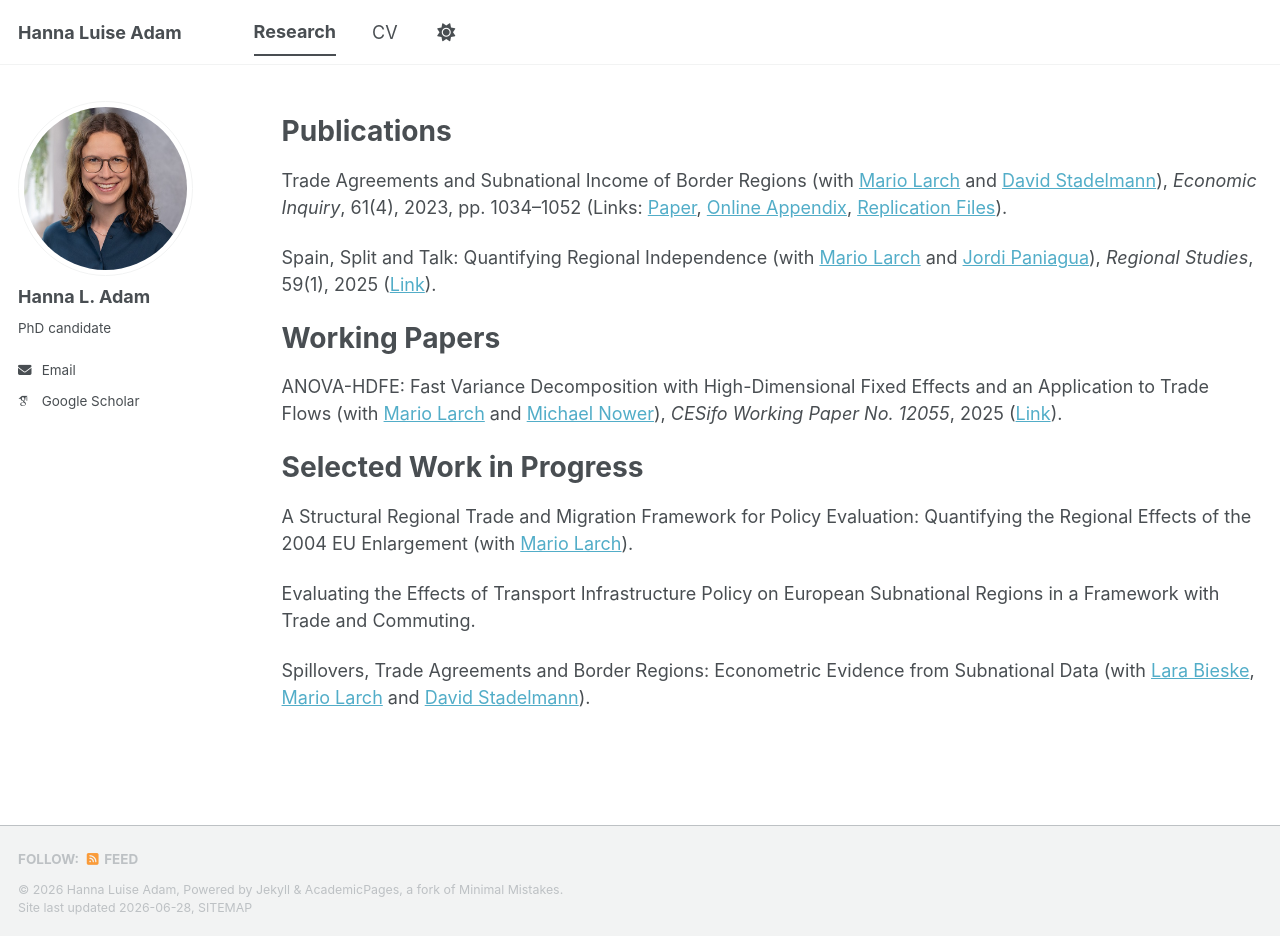
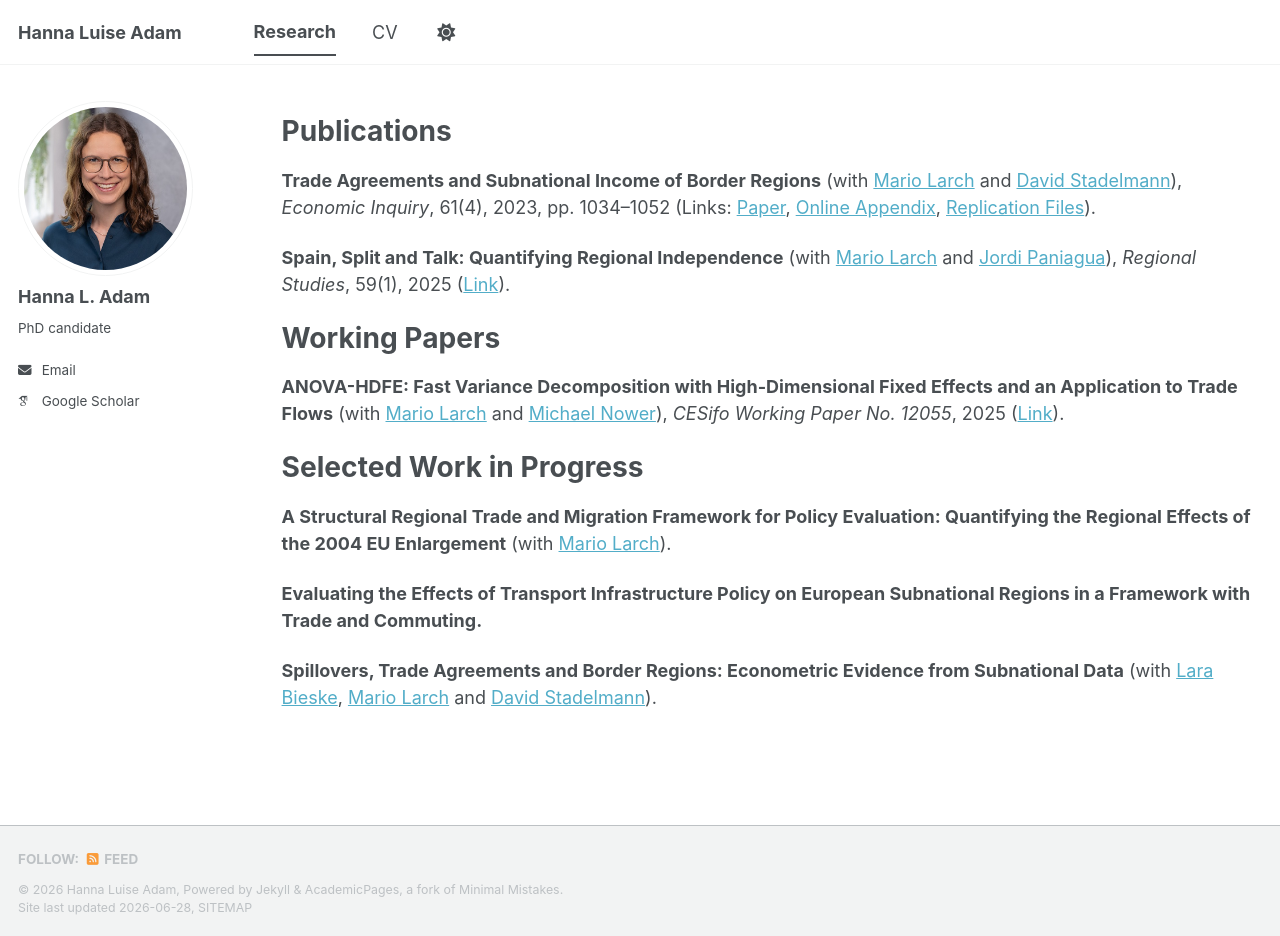
Before and after one commit to hanna-l-adam/hanna-l-adam.github.io, a Jekyll site: the page built from _pages/research.md, in a window 1280 px wide and 936 px high. Built offline with Jekyll 4.4.1, drawn with Linux system fonts in a browser that asks for light colours; some web fonts are replaced; a script bundle is joined from its source files by our own code; library files that are not in the unit come from our copies; part of the change alters nothing that is shown.

```diff
--- a/_pages/research.md
+++ b/_pages/research.md
@@ -9,19 +9,19 @@ redirect_from:
 
 # Publications
 
-Trade Agreements and Subnational Income of Border Regions (with <a href="https://www.ewf.uni-bayreuth.de/en/team/Prof_Mario_Larch/index.php" target="_blank">Mario Larch</a> and <a href="https://www.entwicklung.uni-bayreuth.de/en/team/david-stadelmann/" target="_blank">David Stadelmann</a>), *Economic Inquiry*, 61(4), 2023, pp. 1034–1052 (Links: <a href="https://doi.org/10.1111/ecin.13151" target="_blank">Paper</a>, <a href="https://onlinelibrary.wiley.com/action/downloadSupplement?doi=10.1111%2Fecin.13151&file=ecin13151-sup-0002_Appendix.pdf" target="_blank">Online Appendix</a>, <a href="https://doi.org/10.3886/E191609V3" target="_blank">Replication Files</a>).
+**Trade Agreements and Subnational Income of Border Regions** (with <a href="https://www.ewf.uni-bayreuth.de/en/team/Prof_Mario_Larch/index.php" target="_blank">Mario Larch</a> and <a href="https://www.entwicklung.uni-bayreuth.de/en/team/david-stadelmann/" target="_blank">David Stadelmann</a>), *Economic Inquiry*, 61(4), 2023, pp. 1034–1052 (Links: <a href="https://doi.org/10.1111/ecin.13151" target="_blank">Paper</a>, <a href="https://onlinelibrary.wiley.com/action/downloadSupplement?doi=10.1111%2Fecin.13151&file=ecin13151-sup-0002_Appendix.pdf" target="_blank">Online Appendix</a>, <a href="https://doi.org/10.3886/E191609V3" target="_blank">Replication Files</a>).
 
-Spain, Split and Talk: Quantifying Regional Independence (with <a href="https://www.ewf.uni-bayreuth.de/en/team/Prof_Mario_Larch/index.php" target="_blank">Mario Larch</a> and <a href="https://www.uv.es/jorpaso2/" target="_blank">Jordi Paniagua</a>), *Regional Studies*, 59(1), 2025 (<a href="https://doi.org/10.1080/00343404.2024.2437501" target="_blank">Link</a>).
+**Spain, Split and Talk: Quantifying Regional Independence** (with <a href="https://www.ewf.uni-bayreuth.de/en/team/Prof_Mario_Larch/index.php" target="_blank">Mario Larch</a> and <a href="https://www.uv.es/jorpaso2/" target="_blank">Jordi Paniagua</a>), *Regional Studies*, 59(1), 2025 (<a href="https://doi.org/10.1080/00343404.2024.2437501" target="_blank">Link</a>).
 
 # Working Papers
 
-ANOVA-HDFE: Fast Variance Decomposition with High-Dimensional Fixed Effects and an Application to Trade Flows (with <a href="https://www.ewf.uni-bayreuth.de/en/team/Prof_Mario_Larch/index.php" target="_blank">Mario Larch</a> and <a href="https://sites.google.com/view/michaelnower" target="_blank">Michael Nower</a>), *CESifo Working Paper No. 12055*, 2025 (<a href="https://www.ifo.de/en/cesifo/publications/2025/working-paper/anova-hdfe-fast-variance-decomposition-high-dimensional-fixed" target="_blank">Link</a>).
+**ANOVA-HDFE: Fast Variance Decomposition with High-Dimensional Fixed Effects and an Application to Trade Flows** (with <a href="https://www.ewf.uni-bayreuth.de/en/team/Prof_Mario_Larch/index.php" target="_blank">Mario Larch</a> and <a href="https://sites.google.com/view/michaelnower" target="_blank">Michael Nower</a>), *CESifo Working Paper No. 12055*, 2025 (<a href="https://www.ifo.de/en/cesifo/publications/2025/working-paper/anova-hdfe-fast-variance-decomposition-high-dimensional-fixed" target="_blank">Link</a>).
 
 
 # Selected Work in Progress
 
-A Structural Regional Trade and Migration Framework for Policy Evaluation: Quantifying the Regional Effects of the 2004 EU Enlargement (with <a href="https://www.ewf.uni-bayreuth.de/en/team/Prof_Mario_Larch/index.php" target="_blank">Mario Larch</a>).
+**A Structural Regional Trade and Migration Framework for Policy Evaluation: Quantifying the Regional Effects of the 2004 EU Enlargement** (with <a href="https://www.ewf.uni-bayreuth.de/en/team/Prof_Mario_Larch/index.php" target="_blank">Mario Larch</a>).
 
-Evaluating the Effects of Transport Infrastructure Policy on European Subnational Regions in a Framework with Trade and Commuting.
+**Evaluating the Effects of Transport Infrastructure Policy on European Subnational Regions in a Framework with Trade and Commuting.**
 
-Spillovers, Trade Agreements and Border Regions: Econometric Evidence from Subnational Data (with <a href="https://www.entwicklung.uni-bayreuth.de/en/team/Bieske-Lara/index.php" target="_blank">Lara Bieske</a>, <a href="https://www.ewf.uni-bayreuth.de/en/team/Prof_Mario_Larch/index.php" target="_blank">Mario Larch</a> and <a href="https://www.entwicklung.uni-bayreuth.de/en/team/david-stadelmann/" target="_blank">David Stadelmann</a>).
+**Spillovers, Trade Agreements and Border Regions: Econometric Evidence from Subnational Data** (with <a href="https://www.entwicklung.uni-bayreuth.de/en/team/Bieske-Lara/index.php" target="_blank">Lara Bieske</a>, <a href="https://www.ewf.uni-bayreuth.de/en/team/Prof_Mario_Larch/index.php" target="_blank">Mario Larch</a> and <a href="https://www.entwicklung.uni-bayreuth.de/en/team/david-stadelmann/" target="_blank">David Stadelmann</a>).
```
